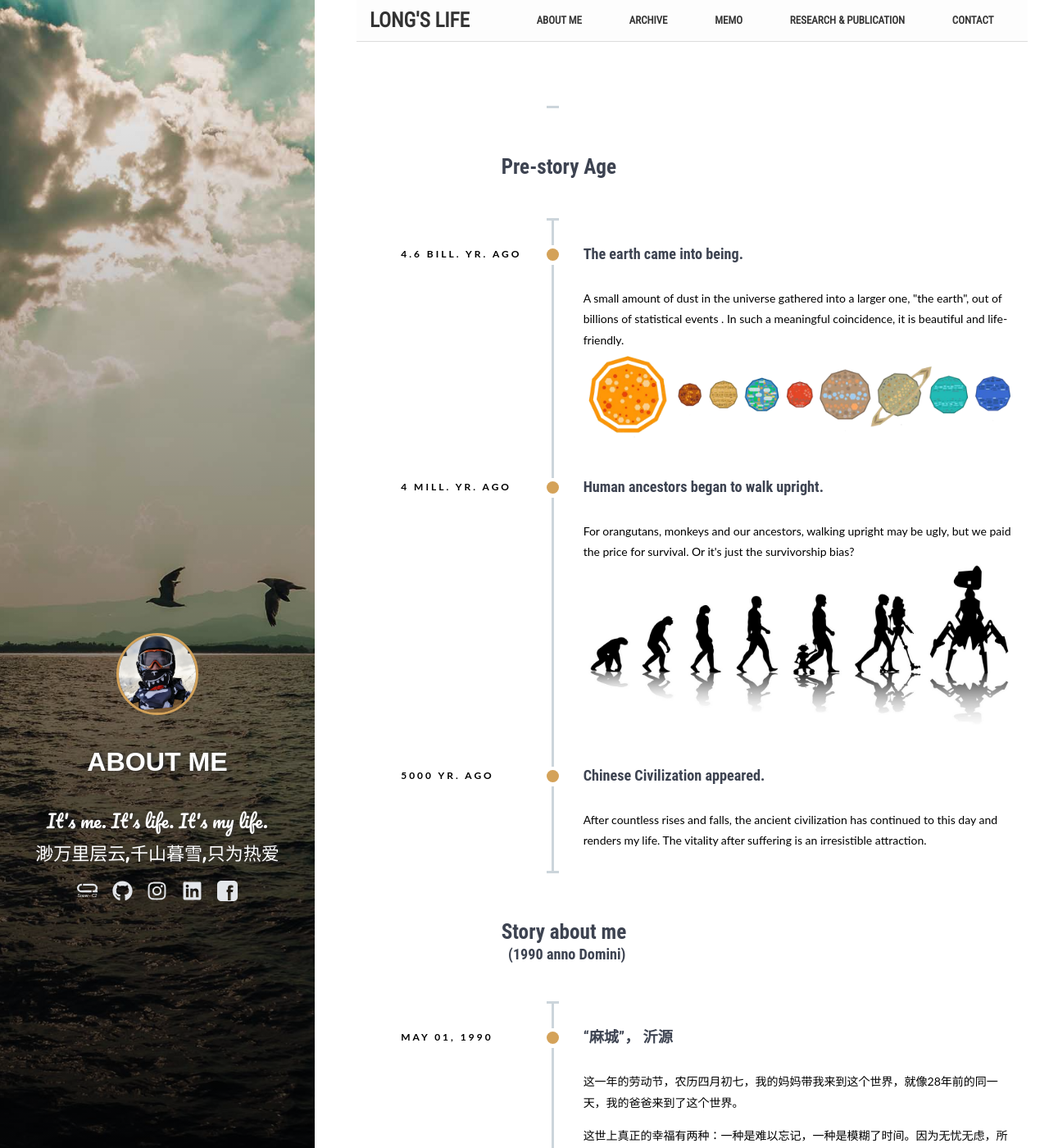
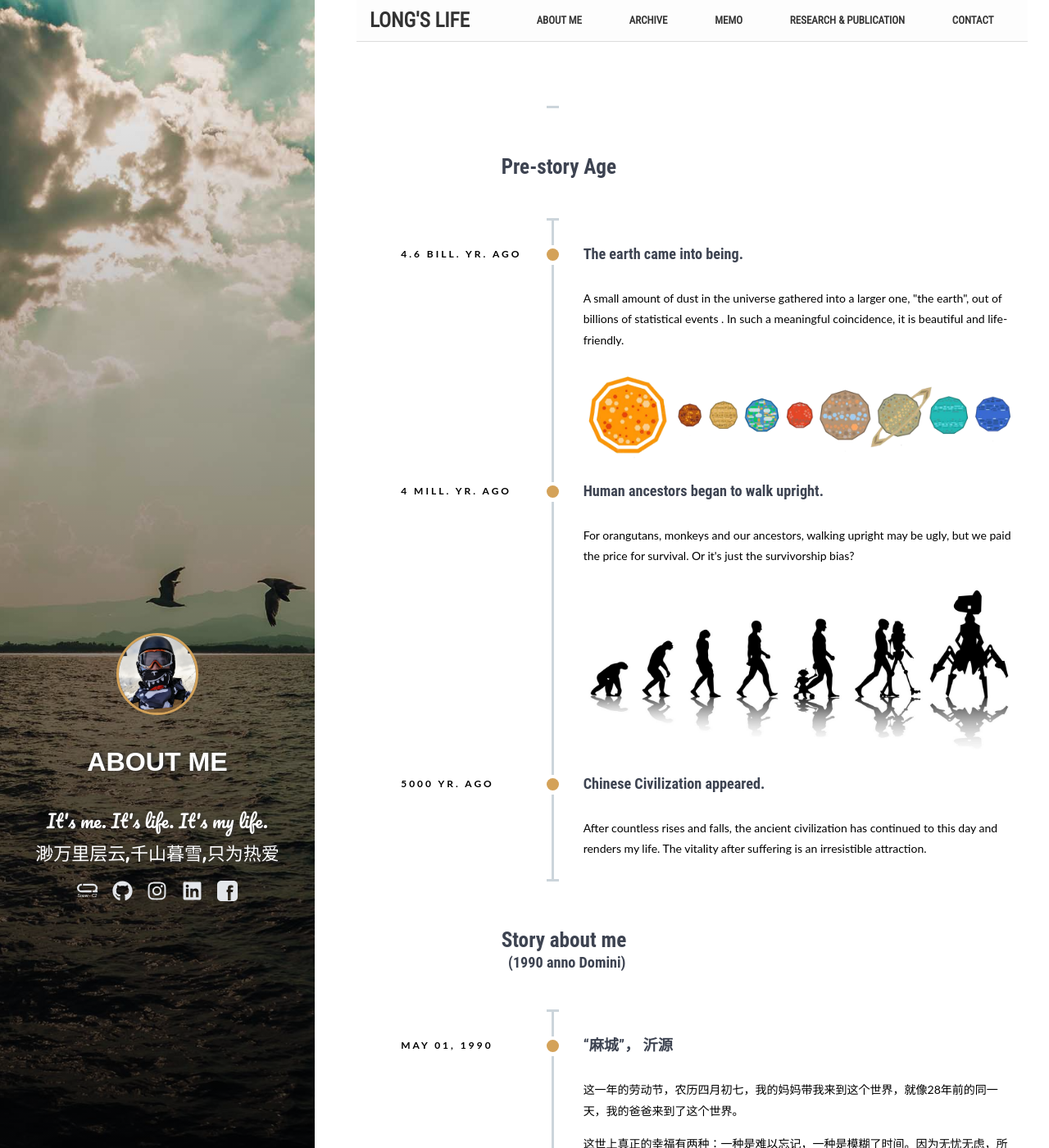
Before and after one commit to runningUnicorn/runningUnicorn.github.io, a Jekyll site: the page built from 1.about.md, in a window 1280 px wide and 1400 px high. Shown: the whole window at 82% size. Built offline with Jekyll 4.4.1, drawn with Linux system fonts in a browser that asks for light colours; some web fonts are replaced.

Commit message:
change css style

```diff
--- a/assets/_sass/_time-line.scss
+++ b/assets/_sass/_time-line.scss
@@ -190,7 +190,7 @@ a {
 }
 
 .timeline-image {
-    margin: 0 0 20px 0;
+    margin: 25px 0 0 0;
 }
 
 /*----- TIMELINE PERIOD -----*/
```
